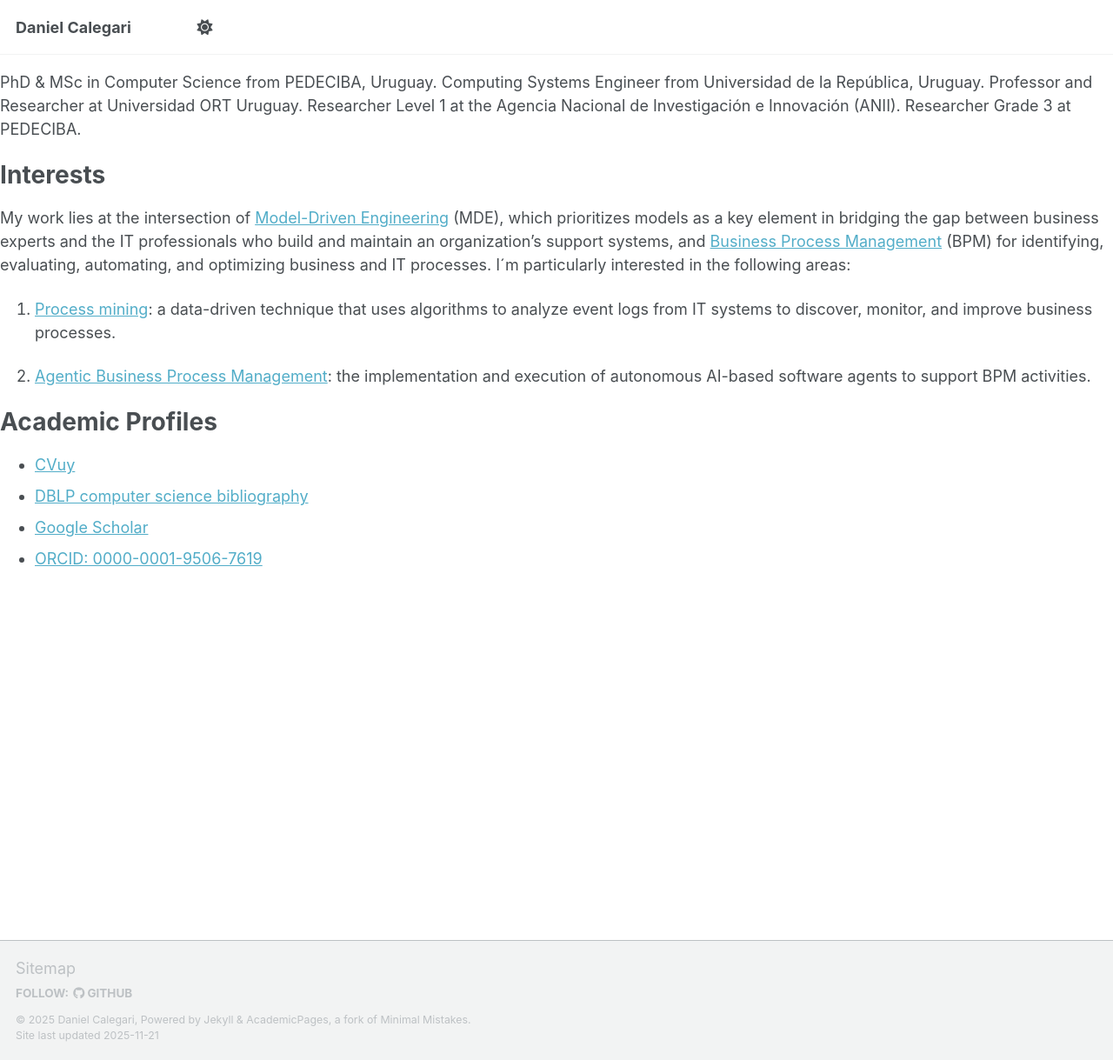
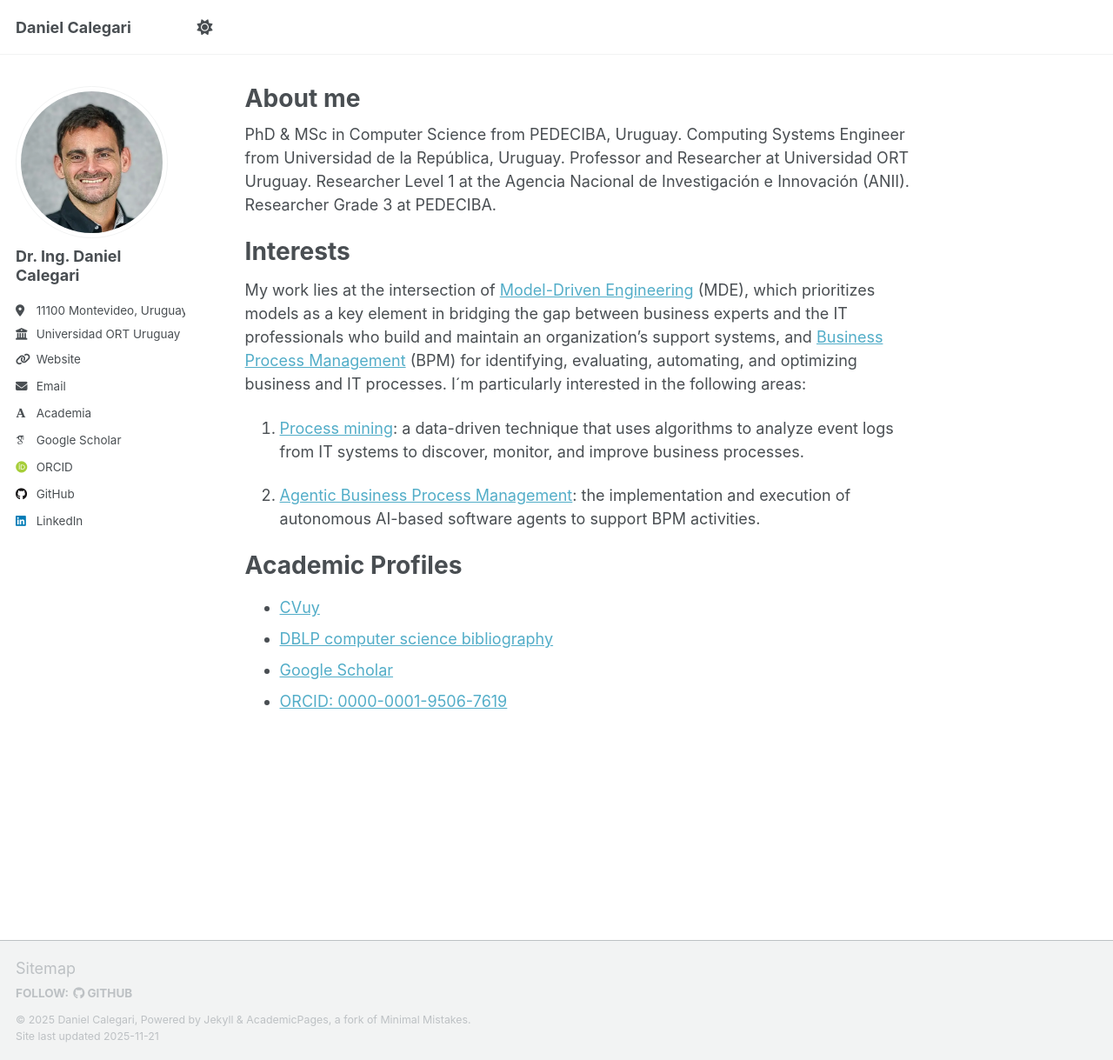
Before and after one commit to dcalegar/dcalegar.github.io, a Jekyll site: the page built from _pages/about.md, in a window 1280 px wide and 1219 px high. Shown: the whole window at 87% size. Built offline with Jekyll 4.4.1, drawn with Linux system fonts in a browser that asks for light colours; some web fonts are replaced; our own code applies the rules of GitHub Pages for plain Markdown files; a script that is not in the unit is left out; part of the change alters nothing that is shown.

Commit message:
menu change

```diff
--- a/_config.yml
+++ b/_config.yml
@@ -235,58 +235,58 @@ collections:
 # These settings control how pages and collections are included in the site
 defaults:
   # _posts
-#  - scope:
-#      path: ""
-#      type: posts
-#    values:
-#      layout: single
-#      author_profile: true
-#      read_time: true
-#      comments: true
-#      share: true
-#      related: true
+  - scope:
+      path: ""
+      type: posts
+    values:
+      layout: single
+      author_profile: true
+      read_time: true
+      comments: true
+      share: true
+      related: true
   # _pages
-#  - scope:
-#      path: ""
-#      type: pages
-#    values:
-#      layout: single
-#      author_profile: true
+  - scope:
+      path: ""
+      type: pages
+    values:
+      layout: single
+      author_profile: true
   # _teaching
-#  - scope:
-#      path: ""
-#      type: teaching
-#    values:
-#      layout: single
-#      author_profile: true
-#      share: true
-#      comments: true
+  - scope:
+      path: ""
+      type: teaching
+    values:
+      layout: single
+      author_profile: true
+      share: true
+      comments: true
   # _publications
-#  - scope:
-#      path: ""
-#      type: publications
-#    values:
-#      layout: single
-#      author_profile: true
-#      share: true
-#      comments: true
+  - scope:
+      path: ""
+      type: publications
+    values:
+      layout: single
+      author_profile: true
+      share: true
+      comments: true
   # _portfolio
-#  - scope:
-#      path: ""
-#      type: portfolio
-#    values:
-#      layout: single
-#      author_profile: true
-#      share: true
-#      comment: true
+  - scope:
+      path: ""
+      type: portfolio
+    values:
+      layout: single
+      author_profile: true
+      share: true
+      comment: true
   # _talks
-#  - scope:
-#      path: ""
-#      type: talks
-#    values:
-#      layout: talk
-#      author_profile: true
-#      share: true
+  - scope:
+      path: ""
+      type: talks
+    values:
+      layout: talk
+      author_profile: true
+      share: true
 
 
 # Sass/SCSS
```
